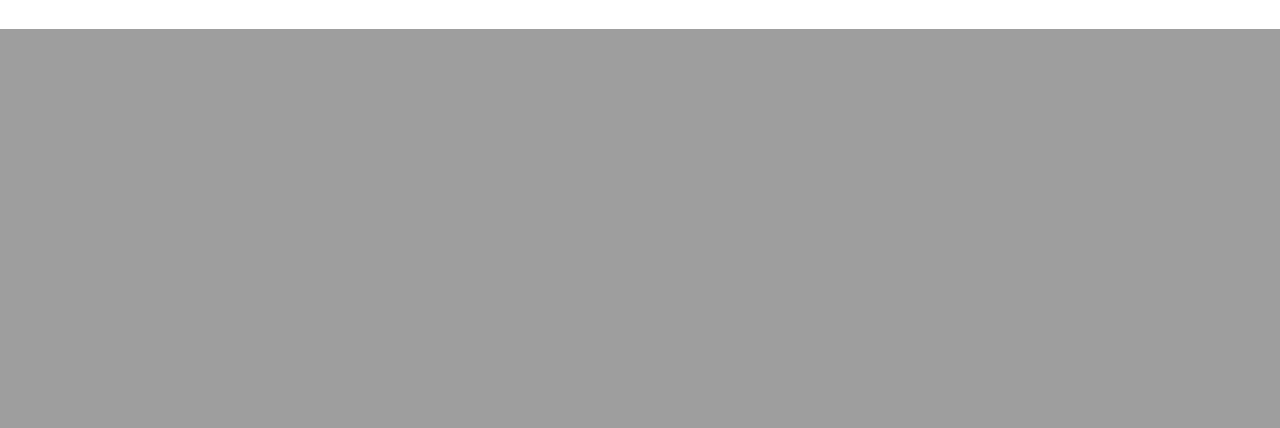
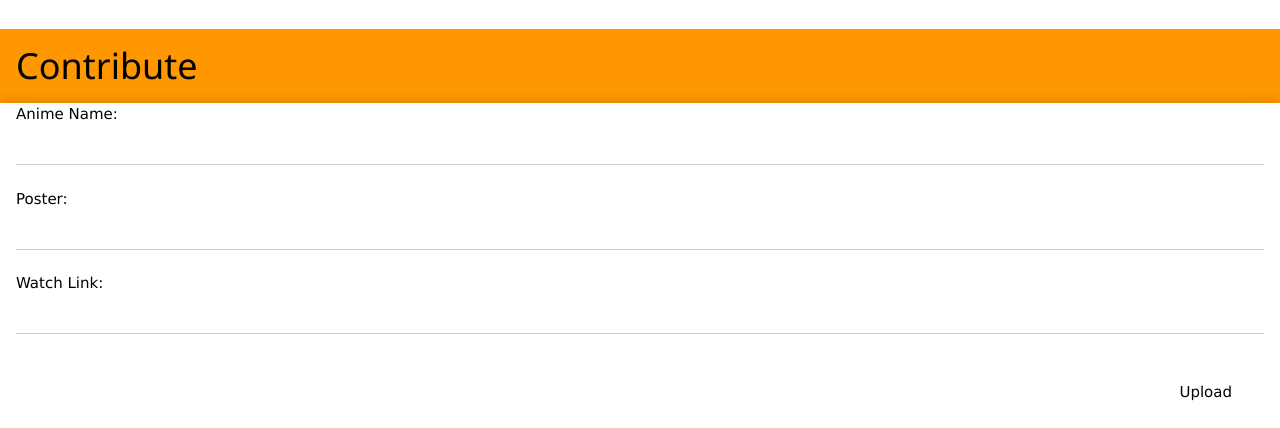
Before and after one commit to vanillamieux95/C4E-6-phanh, a Flask app: template Hw-160930 (2)/templates/Hw-160930.html in a window 1280 px wide. Shown: the part 981-1409 px from the top of the page. Before the commit the page ends 1010 px from the top, so only its background shows below. Run offline with Flask 2, Linux system fonts and the light colour scheme; the template is opened without the code that fills it, so the values that code supplies are empty.

Commit message:
no message

```diff
--- a/Hw-160930 (2)/templates/Hw-160930.html
+++ b/Hw-160930 (2)/templates/Hw-160930.html
@@ -1,28 +1,53 @@
 <!DOCTYPE html>
 <html>
-<title>W3.CSS</title>
+<title>Eri's Collection</title>
 <meta name="viewport" content="width=device-width, initial-scale=1">
 <link rel="stylesheet" href="http://www.w3schools.com/lib/w3.css">
+
 <body>
-
+<div class="w3-row">
     <div class="w3-display-container" style="margin-bottom:50px">
       <img src="https://scontent-hkg3-1.xx.fbcdn.net/v/t1.0-9/992829_10204690160648965_8205472292862649408_n.jpg?oh=cb1db556e284935502688029e1d5f943&oe=5879C716" style="width:100%">
       <div class="w3-display-bottomleft w3-container w3-amber w3-hover-orange w3-hide-small"
-   style="bottom:10%;opacity:0.7;width:70%">
+       style="bottom:10%;opacity:0.7;width:50%">
       <h2><b>Eri Kusakabe (Ellie)<br>Just an Otaku whose collection is so weird that needed to be share</b></h2>
       </div>
     </div>
+
+    <div class="w3-row">
         {% for film in film_list %}
-    <div class="w3-row w3-container w3-half" style="margin:50px 0">
-    <div class="w3-half w3-container">
+            <div class="w3-container w3-half" style="margin:50px 0">
+            <div class="w3-container">
               <div class="w3-topbar w3-border-amber w3-padding-top">
-        <img src="{{ film.img }}" alt="{{ film.name }}" style="width:100%">
+                <img src="{{ film.img }}" alt="{{ film.name }}"style="width:100%; height:350px; background-image:url({{ film.img }}); background-repeat: no-repeat">
                 <h2>{{ film.name }}</h2>
                 <a href="{{ film.link }}">Watch the anime here</a>
               </div>
             </div>
             </div>
         {% endfor %}
+    </div>
+</div>
+
+<div class="w3-orange w3-container">
+    <h1>Contribute</h1>
+</div>
+
+<div class="w3-container w3-card-4">
+    <form method="post" action="{{ url_for('film') }}">
+    <label>Anime Name: </label>
+    <input type="text" name="name" class="w3-input"><br>
+
+    <label>Poster: </label>
+    <input type="text" name="img" class="w3-input"><br>
+
+    <label>Watch Link: </label>
+    <input type="text" name="link" class="w3-input"><br>
+
+    <input type="submit" value="Upload" class="w3-margin w3-btn w3-right">
+</form>
+</div>
+
 
 </body>
 </html>
```
Also changed, not shown: 161007/161007-FormDemo.py (added, +68 -0 lines), 161007/templates/new_user.html (added, +13 -0 lines), 161007/templates/register.html (added, +17 -0 lines), Hw-160930 (2)/Hw-160930.py (+13 -3 lines). Lines whose indentation alone changed are shown as unchanged.
